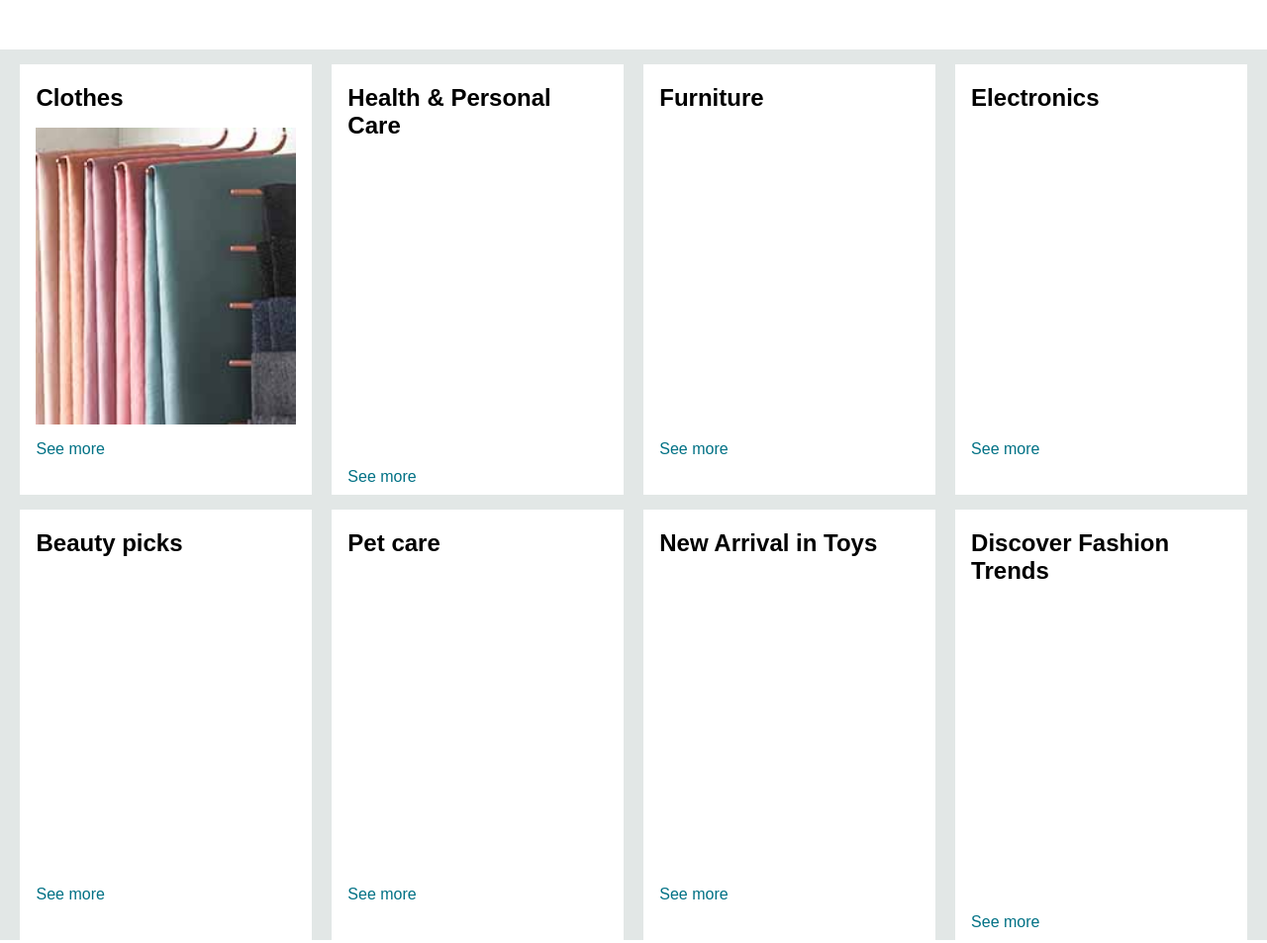
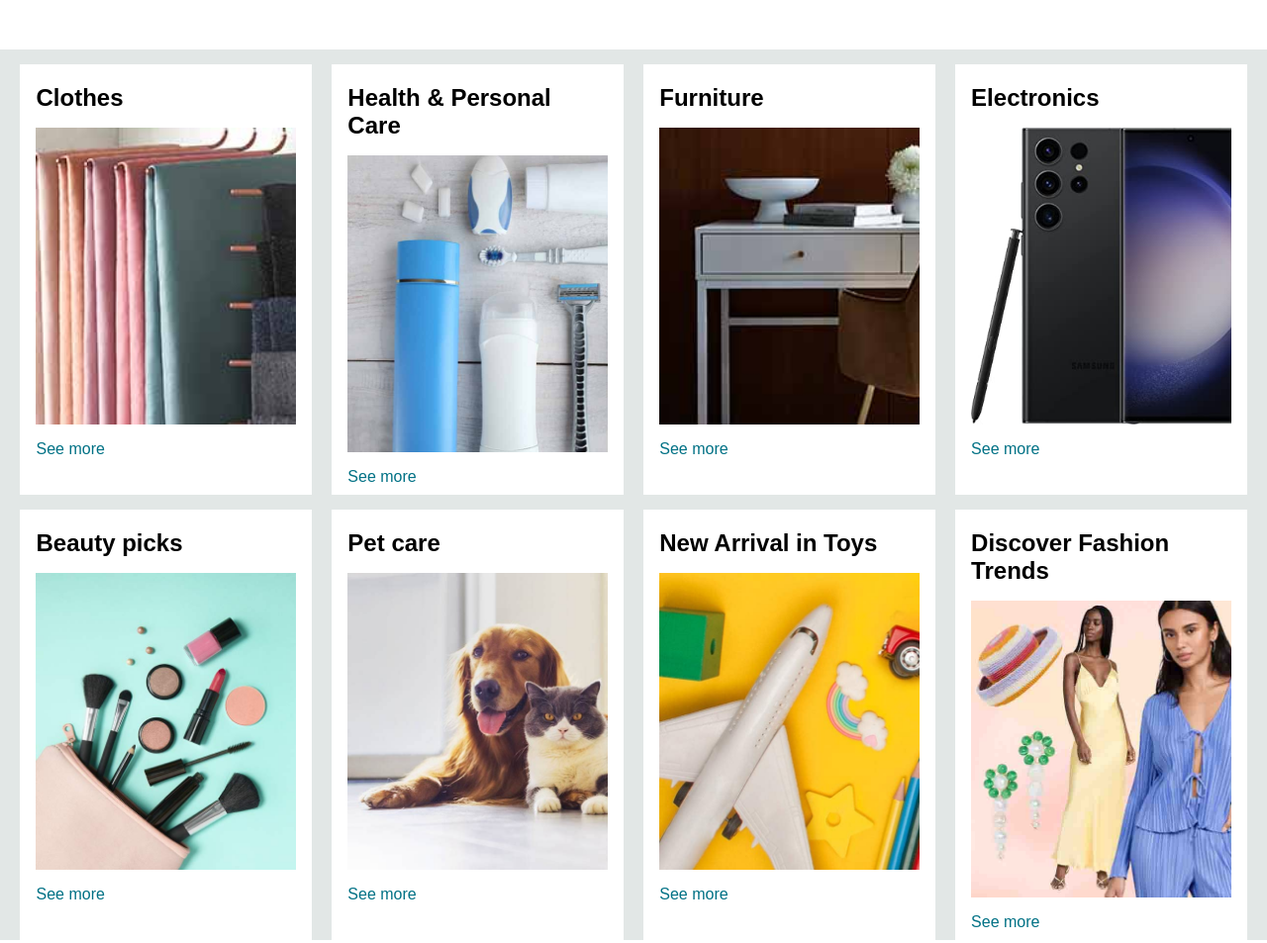
Before and after one commit to ipraveenSah/Amazon-Clone, a plain HTML site: page index.html in a window 1280 px wide. Shown: the part 400-1353 px from the top of the page at 99% size. Drawn offline with Linux system fonts and the light colour scheme; files whose address does not match are found by name.

Commit message:
Update index.html

```diff
--- a/index.html
+++ b/index.html
@@ -79,21 +79,21 @@
         <div class="box">
             <div class="box-content">
                 <h2>Health & Personal Care</h2>
-            <div class="box-img" style="background-image: url('box2_image.jpg')"></div>
+            <div class="box-img" style="background-image: url('Amazon Resoureces/box2_image.jpg')"></div>
             <p>See more</p>
             </div>
         </div>
         <div class="box">
             <div class="box-content">
                 <h2>Furniture</h2>
-            <div class="box-img" style="background-image: url('box3_image.jpg')"></div>
+            <div class="box-img" style="background-image: url('Amazon Resoureces/box3_image.jpg')"></div>
             <p>See more</p>
             </div>
         </div>
         <div class="box">
             <div class="box-content">
                 <h2>Electronics</h2>
-            <div class="box-img" style="background-image: url('box4_image.jpg')"></div>
+            <div class="box-img" style="background-image: url('Amazon Resoureces/box4_image.jpg')"></div>
             <p>See more</p>
             </div>
         </div>
@@ -101,28 +101,28 @@
         <div class="box">
             <div class="box-content">
                 <h2>Beauty picks</h2>
-            <div class="box-img" style="background-image: url('box5_image.jpg')"></div>
+            <div class="box-img" style="background-image: url('Amazon Resoureces/box5_image.jpg')"></div>
             <p>See more</p>
             </div>
         </div>
         <div class="box">
             <div class="box-content">
                 <h2>Pet care</h2>
-            <div class="box-img" style="background-image: url('box6_image.jpg')"></div>
+            <div class="box-img" style="background-image: url('Amazon Resoureces/box6_image.jpg')"></div>
             <p>See more</p>
             </div>
         </div>
         <div class="box">
             <div class="box-content">
                 <h2>New Arrival in Toys</h2>
-            <div class="box-img" style="background-image: url('box7_image.jpg')"></div>
+            <div class="box-img" style="background-image: url('Amazon Resoureces/box7_image.jpg')"></div>
             <p>See more</p>
             </div>
         </div>
         <div class="box">
             <div class="box-content">
                 <h2>Discover Fashion Trends</h2>
-            <div class="box-img" style="background-image: url('box8_image.jpg')"></div>
+            <div class="box-img" style="background-image: url('Amazon Resoureces/box8_image.jpg')"></div>
             <p>See more</p>
             </div>
         </div>
```
